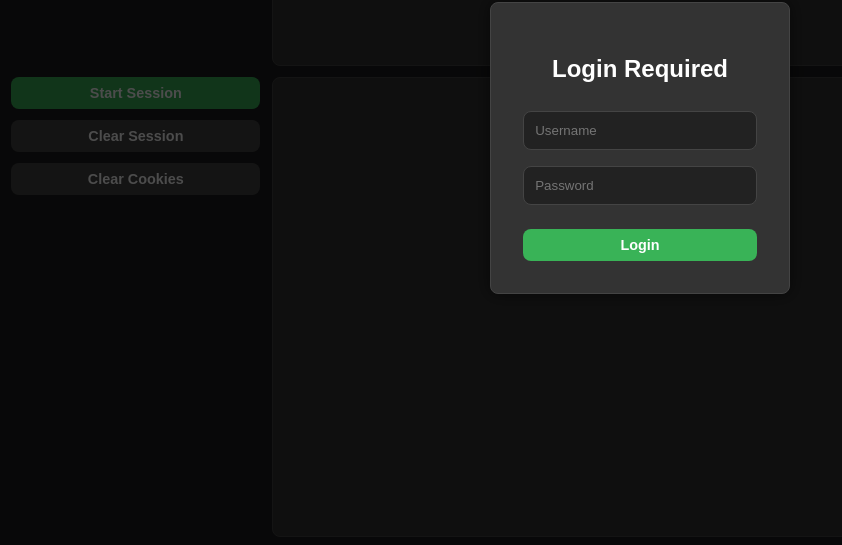
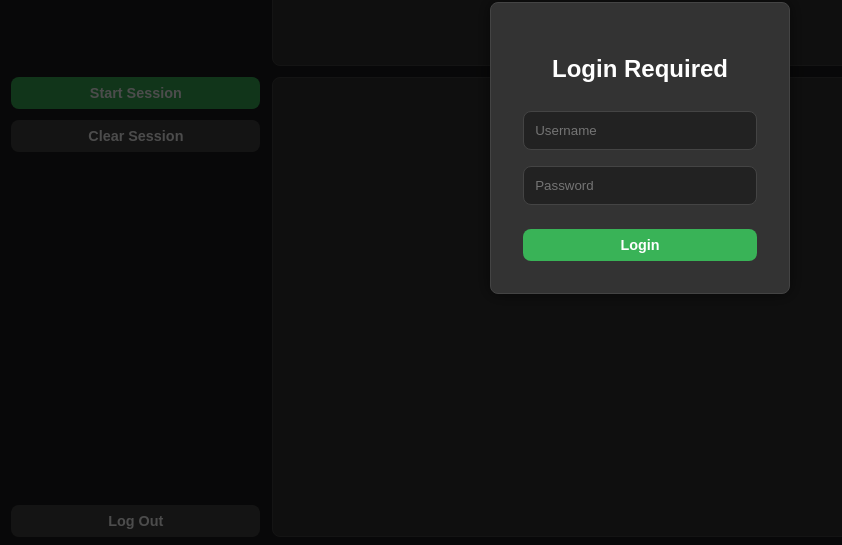
Before and after one commit to Productions-MP/capture-link, a Vue app: page / in a window 1280 px wide. Shown: the part 252-797 px from the top of the page, without its empty margins (0-842 px from the left). Built offline with nearby package versions, Linux system fonts and the light colour scheme.

Commit message:
lifecycle modifications

```diff
--- a/src/App.vue
+++ b/src/App.vue
@@ -1,8 +1,8 @@
 <template>
-    <DialogLogin v-if="!hasMongoSessionCookies()" @gotMongoSession="handleGotMongoSession"/>
+  <DialogLogin v-if="this.showLogIn" @gotMongoSession="handleGotMongoSession" />
   <div class="top-section">
-        <identity-search :identities="identities" :filterObject="identitiesFilterObject" :isSessionActive="this.isSessionActive"
-            @add-identity="addIdentityToActive" />
+    <identity-search :identities="identities" :filterObject="identitiesFilterObject"
+      :isSessionActive="this.isSessionActive" @add-identity="addIdentityToActive" />
   </div>
   <div class="bottom-section">
     <session-manager :activeIdentities="activeIdentities" :isSessionActive="this.isSessionActive"
@@ -30,6 +30,7 @@ import SessionManager from "./components/SessionManager.vue";
 export default {
   data() {
     return {
+      showLogIn:!hasMongoSessionCookies(),
       identities: [],
       activeIdentities: [],
       isSessionActive: false,
@@ -56,12 +57,13 @@ export default {
     hasMongoSessionCookies,
     getObjectArrayFilterObject,
     async handleGotMongoSession() {
+      this.showLogIn = false
       this.identities = await getIdentities()
     },
     addIdentityToActive(identity) {
       if (!this.isSessionActive) {
         if (!this.activeIdentities.some((aI) => {
-                    aI.firstName + aI.lastName === identity.firstName + identity.lastName
+          return aI.firstName === identity.firstName && aI.lastName === identity.lastName
         })) {
           this.activeIdentities.push(identity);
         }
--- a/src/components/DialogLogin.vue
+++ b/src/components/DialogLogin.vue
@@ -18,11 +18,11 @@ export default {
         StyledButton
     },
     methods: {
-        handleLogInClick() {
+        async handleLogInClick() {
             const username = this.$refs.username.value
             const password = this.$refs.password.value
-            this.showDialog = !getMongoSessionTokens(username, password)
-            if (!this.showDialog) this.$emit('gotMongoSession')
+            const isSuccess = await getMongoSessionTokens(username, password)
+            if (isSuccess) this.$emit('gotMongoSession')
         }
     },
 };
--- a/src/components/SessionManager.vue
+++ b/src/components/SessionManager.vue
@@ -1,7 +1,8 @@
 <template>
     <div class="session-manager">
         <div class="control-panel">
-            <StyledButton v-if="!isSessionActive" @click="startSession" text-color="#fff" button-color="#39B357">
+            <div>
+                <StyledButton v-if="!isSessionActive" @click="startSession" text-color="#fff" button-color="#39B357">
                 Start Session
             </StyledButton>
 
@@ -12,9 +13,11 @@
             <StyledButton v-if="!isSessionActive" @click="clearSession" text-color="#fff" button-color="#444">
                 Clear Session
             </StyledButton>
+            </div>
 
-            <StyledButton @click="clearMongoSessionCookies()" text-color="#fff" button-color="#444">
-                Clear Cookies
+
+            <StyledButton @click="logOut()" text-color="#fff" button-color="#444">
+                Log Out
             </StyledButton>
         </div>
         <IdentityCardPane>
@@ -48,7 +51,6 @@ export default {
         StyledButton
     },
     methods: {
-        clearMongoSessionCookies,
         startSession() {
             this.$emit('start-session');
         },
@@ -57,6 +59,10 @@ export default {
         },
         clearSession() {
             this.$emit('clear-identities');
+        },
+        logOut() {
+            clearMongoSessionCookies()
+            window.location.reload()
         }
     }
 }
@@ -73,6 +79,14 @@ export default {
 
 .control-panel {
     width: 100%;
+    height: 100%;
+    display: flex;
+    flex-direction: column;
+    justify-content: space-between;
+}
+
+.control-panel > div {
+    width: 100%;
     display: flex;
     flex-direction: column;
     gap: .7rem;
```
Lines whose indentation alone changed are shown as unchanged.
